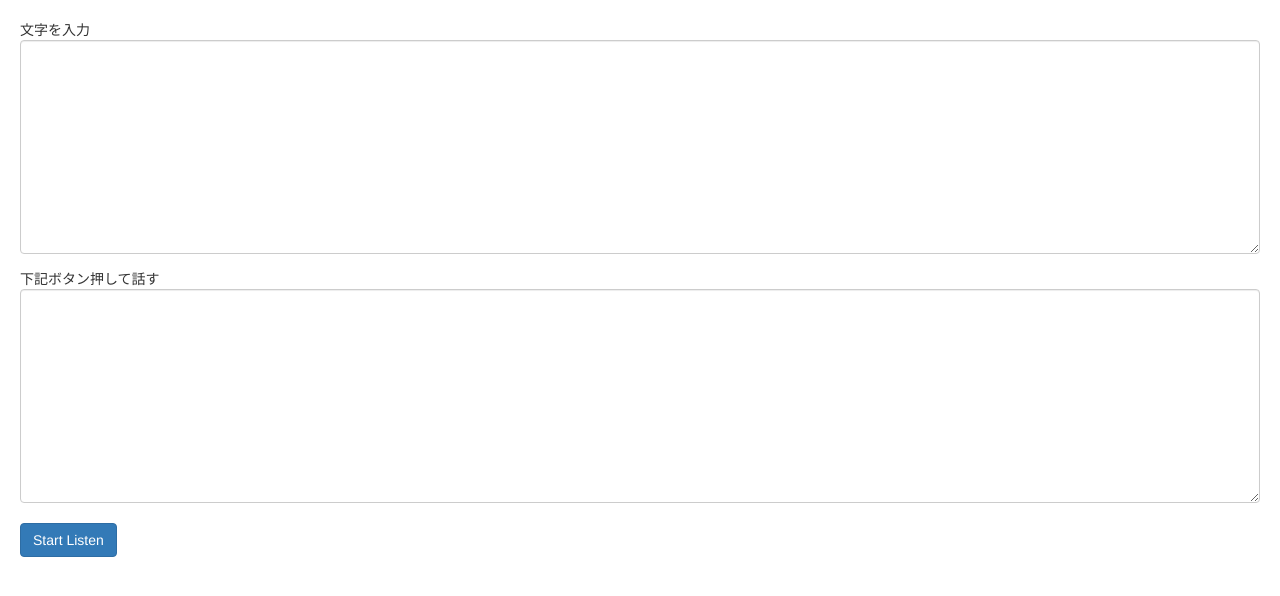
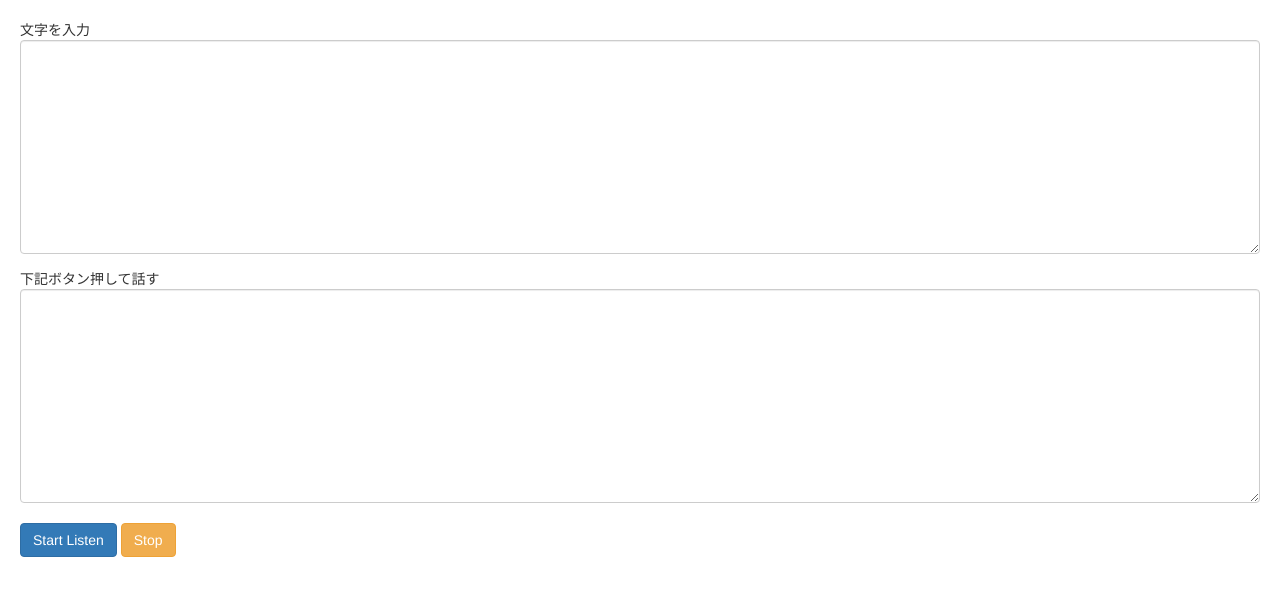
Before and after one commit to benchan/benchan.github.io, a plain HTML site: page webapi/index.html in a window 1280 px wide. Drawn offline with nearby package versions, Linux system fonts and the light colour scheme.

Commit message:
Update index.html

```diff
--- a/webapi/index.html
+++ b/webapi/index.html
@@ -22,6 +22,7 @@
             <textarea id="result_text" cols="100" rows="10" class="form-control"></textarea>
             <br>
             <input id="record" type="button" value="Start Listen" class="btn btn-primary" />
+            <input id="stop" type="button" value="Stop" class="btn btn-warning" />
         </form>
     </div>
 </div>
```
